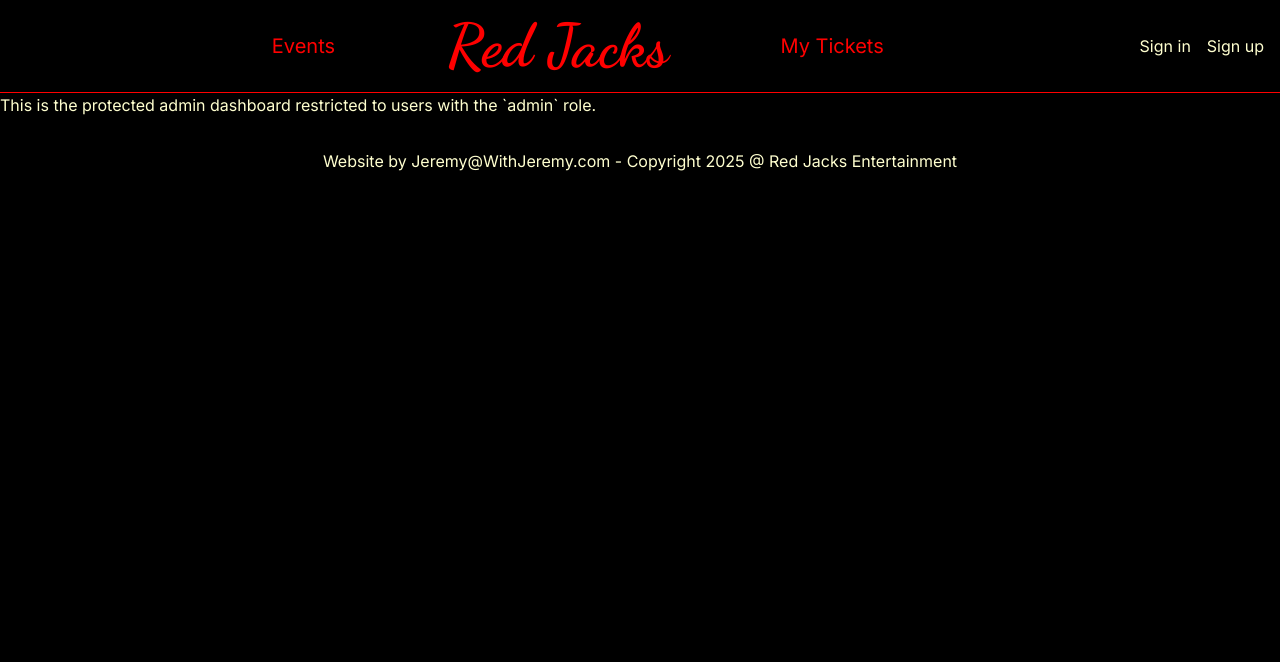
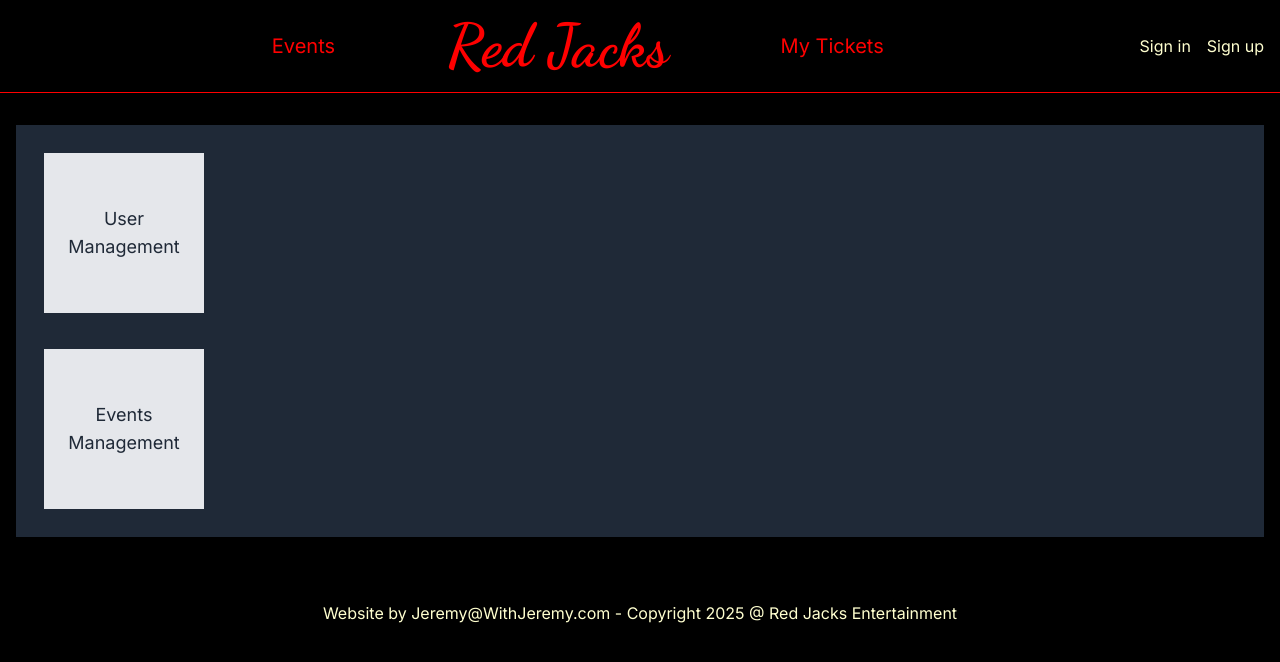
Before and after one commit to with-jeremy/redjacks, a Next.js app: page /dashboard in a window 1280 px wide. Shown: the top 662 px of the page. Built offline with nearby package versions, Linux system fonts and the light colour scheme; no server answers.

Commit message:
dashboard setup with links to user management

```diff
--- a/app/dashboard/page.tsx
+++ b/app/dashboard/page.tsx
@@ -1,3 +1,25 @@
-export default function AdminDashboard() {
-  return <p>This is the protected admin dashboard restricted to users with the `admin` role.</p>
-}
+'use client';
+
+import React from 'react';
+import 'tailwindcss/tailwind.css';
+import Link from "next/link"
+
+const Dashboard = () => {
+
+  return (
+    <div className="grid gap-5 p-5 bg-gray-800">
+      <Link href="/dashboard/users">
+      <button
+        className="p-5 m-2 text-lg bg-gray-200 text-gray-800 w-40 h-40"
+      >
+        User Management
+      </button>
+      </Link>
+      <button className="p-5 m-2 text-lg bg-gray-200 text-gray-800 w-40 h-40">
+        Events Management
+      </button>
+    </div>
+  );
+};
+
+export default Dashboard;
--- a/app/layout.tsx
+++ b/app/layout.tsx
@@ -54,7 +54,7 @@ export default function RootLayout({
               </div>
             </div>
           </nav>
-          {children}
+          <main className="container mx-auto px-4 py-8">{children}</main>
           <footer className="row-start-3 flex gap-6 flex-wrap items-center justify-center">
           <div className="container mx-auto text-center px-4 py-8">
             Website by Jeremy@WithJeremy.com - Copyright 2025 <Link href="/dashboard">@</Link> Red Jacks Entertainment
--- a/app/page.tsx
+++ b/app/page.tsx
@@ -2,10 +2,10 @@ import Image from "next/image";
 
 export default function Home() {
   return (
-    <div className="grid grid-rows-[20px_1fr_20px] items-center justify-items-center min-h-screen p-8 pb-20 gap-16 sm:p-20 font-[family-name:var(--font-geist-sans)]">
-    <main>
+    <div className="grid grid-rows-[20px_1fr_20px] items-center justify-items-center p-8 pb-20 gap-16 sm:p-20 font-[family-name:var(--font-geist-sans)]">
+
       yo
-      </main>
+
          </div>
   );
 }
```
